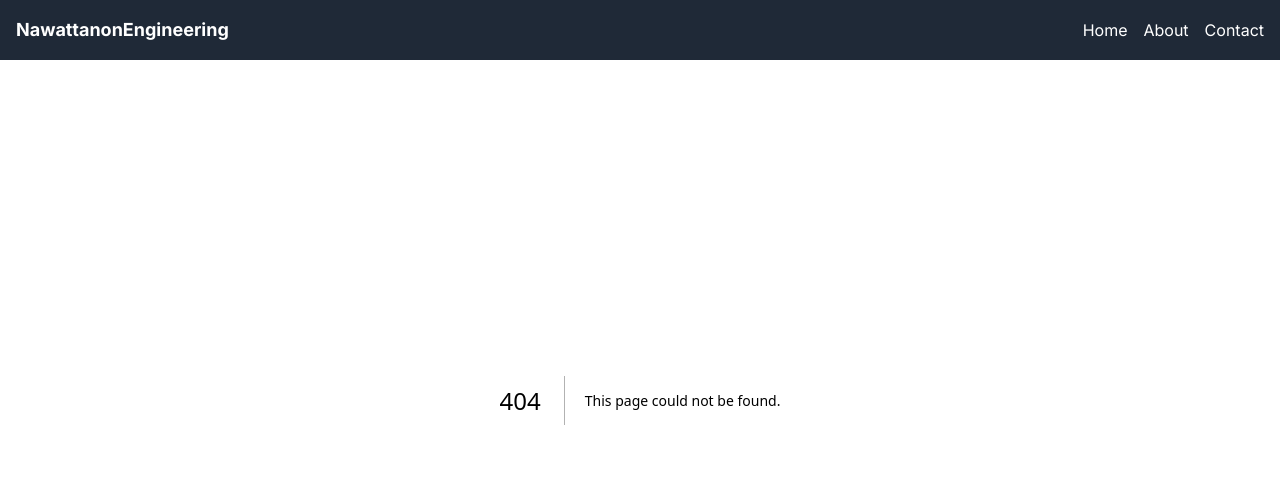
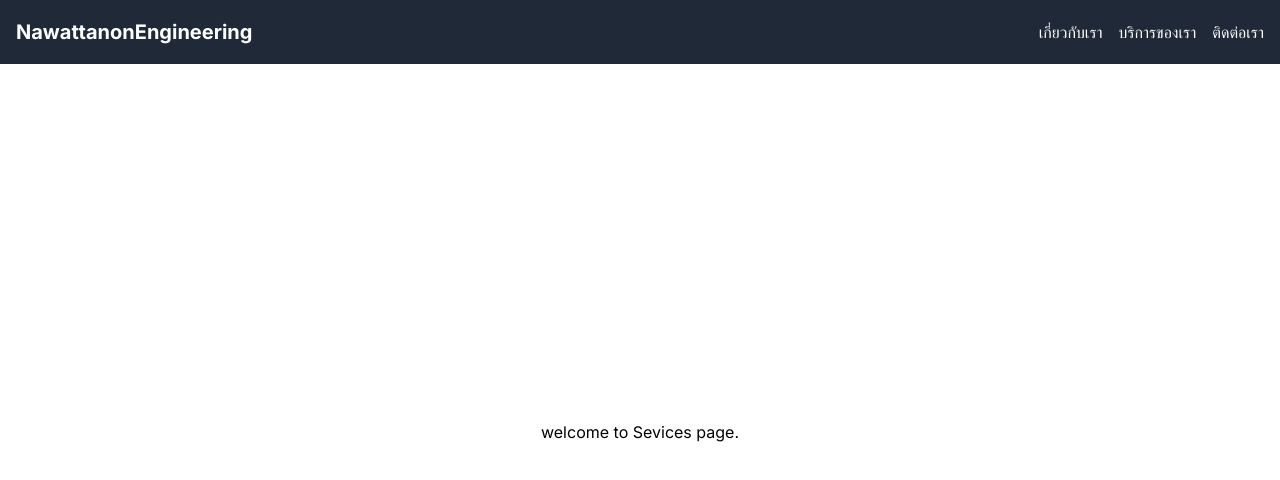
Before and after one commit to nontawit/NawattanonApp, a Next.js app: page /Services in a window 1280 px wide. Before the commit this address had no page. Shown: the top 480 px of the page. Built offline with nearby package versions, Linux system fonts and the light colour scheme.

Commit message:
final 1367

```diff
--- /dev/null
+++ b/src/app/Services/page.tsx
@@ -0,0 +1,11 @@
+import React from 'react'
+
+const page = () => {
+  return (
+    <div>
+      welcome to Sevices page.
+    </div>
+  )
+}
+
+export default page
--- a/src/app/layout.tsx
+++ b/src/app/layout.tsx
@@ -3,7 +3,7 @@ import type { Metadata } from "next";
 import { Inter } from "next/font/google";
 import "./globals.css";
 //import Navbar from "../components/nav";
-import Navbar from "@/components/Navbar2";
+import Navbar from "@/components/Navbar";
 
 
 const inter = Inter({ subsets: ["latin"] });
@@ -22,7 +22,7 @@ export default function RootLayout({
     <html lang="en">
 
       <body className={inter.className}>
-        <div style={{ display: 'flex', flexDirection: 'column', minHeight: '50vh'}}>
+        <div style={{ display: 'flex', flexDirection: 'column', minHeight: '100vh'}}>
             <Navbar/>
           <div style={{ flex: 1, display: 'flex', justifyContent: 'center', alignItems: 'center'}}>
             {children}
--- a/src/components/nav.tsx
+++ b/src/components/Navbar.tsx
@@ -2,7 +2,7 @@
 import React, { Component, useState } from "react";
 import Link from "next/link";
 
-function Nav() {
+function Navbar() {
     const [isMenuOpen, setIsMenuOpen] = useState(false);
 
     return(
@@ -51,9 +51,9 @@ function Nav() {
                         </button>
                     </div>
                     <div className=" hidden md:flex space-x-4">
-                        <Link className=" text-white hover:text-gray-300" href="/about">เกี่ยวกับเรา</Link>
-                        <Link className=" text-white hover:text-gray-300" href="/services">บริการของเรา</Link>
-                        <Link className=" text-white hover:text-gray-300" href="/contact">ติดต่อเรา</Link>
+                        <Link className=" text-white hover:text-gray-300" href="/About">เกี่ยวกับเรา</Link>
+                        <Link className=" text-white hover:text-gray-300" href="/Services">บริการของเรา</Link>
+                        <Link className=" text-white hover:text-gray-300" href="/Contact">ติดต่อเรา</Link>
                     </div>
                 </div>
             </div>
@@ -61,9 +61,9 @@ function Nav() {
             {isMenuOpen && (
                 <div className=" md:hidden">
                     <div className=" bg-gray-900 p-4">
-                        <Link className=" block py-2 text-white hover:text-gray-300" href="/about">เกี่ยวกับเรา</Link>
-                        <Link className=" block py-2 text-white hover:text-gray-300" href="/services">บริการของเรา</Link>
-                        <Link className=" block py-2 text-white hover:text-gray-300" href="/contact">ติดต่อเรา</Link>
+                        <Link className=" block py-2 text-white hover:text-gray-300" href="/About"></Link>
+                        <Link className=" block py-2 text-white hover:text-gray-300" href="/Services">บริการของเรา</Link>
+                        <Link className=" block py-2 text-white hover:text-gray-300" href="/Contact">ติดต่อเรา</Link>
                     </div>
                 </div>
             )}
@@ -71,4 +71,4 @@ function Nav() {
     );
 };
 
-export default Nav;
+export default Navbar;
--- a/src/components/Navbar2.tsx
+++ /dev/null
@@ -1,40 +0,0 @@
-"use client";
-import Link from "next/link";
-import React, { useEffect, useState } from "react";
-
-const Navbar: React.FC = () => {
-    const [isNavVisible, setNavVisible] = useState(true);
-
-    useEffect(() => {
-        let prevScrollPos = window.pageYOffset;
-
-        const handleScroll = () => {
-            const currentScrollPos = window.pageYOffset;
-            setNavVisible(prevScrollPos > currentScrollPos || currentScrollPos < 10);
-            prevScrollPos = currentScrollPos;
-        };
-
-        window.addEventListener('scroll', handleScroll);
-
-        return () => window.removeEventListener('scroll', handleScroll);
-    }, []);
-
-    return(
-        <nav className={`transition-all duration-300 ${isNavVisible ? 'bg-gray-800 p-4' : 'bg-opacity-0'} fixed w-full top-0 z-50`}>
-            <div className=" container mx-auto flex justify-between items-center">
-                <div className="text-white font-bold text-lg">
-                    <Link href="/">
-                        NawattanonEngineering
-                    </Link>
-                </div>
-                <div className=" space-x-4 text-white">
-                    <Link href="/">Home</Link>
-                    <Link href="/About">About</Link>
-                    <Link href="/Contact">Contact</Link>
-                </div>
-            </div>
-        </nav>
-    )
-}
-
-export default Navbar;
```
